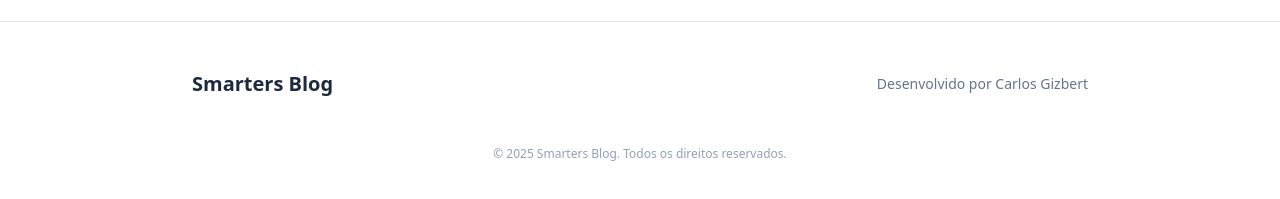
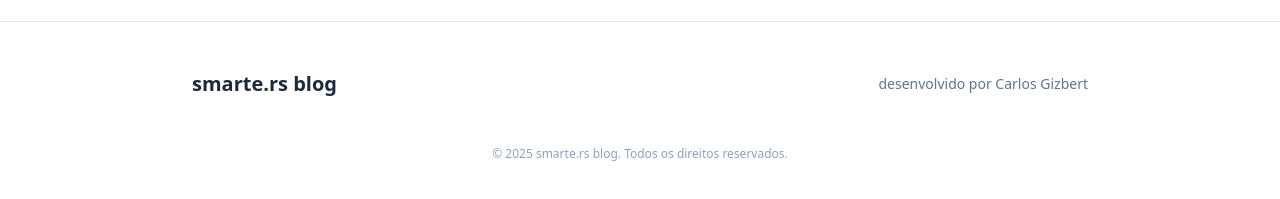
Before and after one commit to carlosgizbert/blog-smarters, an Angular app: page /posts in a window 1280 px wide. Shown: the part 393-592 px from the top of the page. Built offline with nearby package versions, Linux system fonts and the light colour scheme; no server answers.

Commit message:
feat: footer

```diff
--- a/src/app/core/components/footer/footer.component.html
+++ b/src/app/core/components/footer/footer.component.html
@@ -3,12 +3,12 @@
     <div class="max-w-7xl mx-auto py-12 flex flex-col md:flex-row items-center justify-between gap-6">
 
       <div class="flex flex-col items-center md:items-start text-center md:text-left">
-        <h2 class="text-xl font-bold text-slate-800">Smarters Blog</h2>
+        <h2 class="text-xl font-bold text-slate-800">smarte.rs blog</h2>
       </div>
 
       <nav class="flex gap-6">
         <a href="https://www.linkedin.com/in/gizbert/" target="_blank" class="text-slate-500 text-sm hover:text-slate-700 transition-colors">
-          Desenvolvido por Carlos Gizbert
+          desenvolvido por Carlos Gizbert
         </a>
       </nav>
 
@@ -16,7 +16,7 @@
 
     <div class="mb-10 text-center">
       <p class="text-xs text-slate-400">
-        © {{ currentYear }} Smarters Blog. Todos os direitos reservados.
+        © {{ currentYear }} smarte.rs blog. Todos os direitos reservados.
       </p>
     </div>
   </app-container>
--- a/src/index.html
+++ b/src/index.html
@@ -2,7 +2,7 @@
 <html lang="en">
 <head>
   <meta charset="utf-8">
-  <title>Smarters</title>
+  <title>smarte.rs | blog de tecnologia</title>
   <base href="/">
   <meta name="viewport" content="width=device-width, initial-scale=1">
   <link rel="icon" type="image/x-icon" href="favicon.ico">
```
